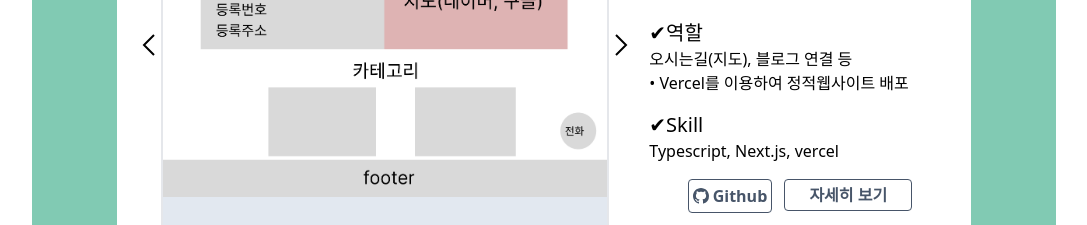
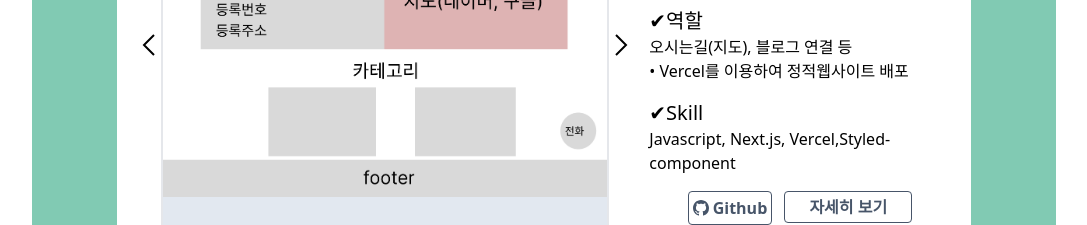
Before and after one commit to nayul34/my-portfolio, a React (Create React App) app in the folder client/: page /project in a window 1280 px wide. Shown: the part 1680-1905 px from the top of the page, without its empty margins (96-1183 px from the left). Built offline with nearby package versions, Linux system fonts and the light colour scheme.

Commit message:
내용 수정

```diff
--- a/client/src/components /Project/Solo.js
+++ b/client/src/components /Project/Solo.js
@@ -28,7 +28,7 @@ const Solo = () => {
       function1: "오시는길(지도), 블로그 연결 등",
       // function2: "• Next.js",
       function2: "• Vercel를 이용하여 정적웹사이트 배포",
-      skill: "Typescript, Next.js, vercel",
+      skill: "Javascript, Next.js, Vercel,Styled-component",
       github_link: "https://github.com/nayul34/real-estate__web",
       retrospect_link: "",
       goto: "/project/realestate",
```
